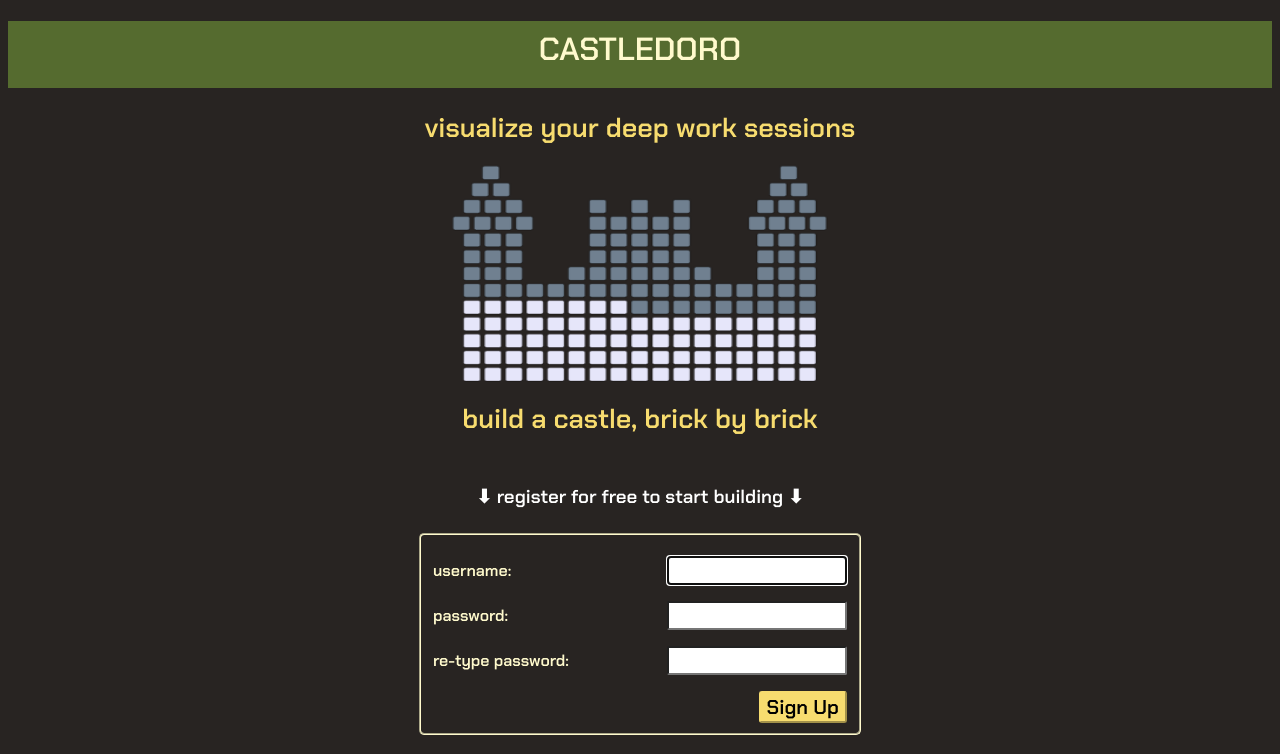
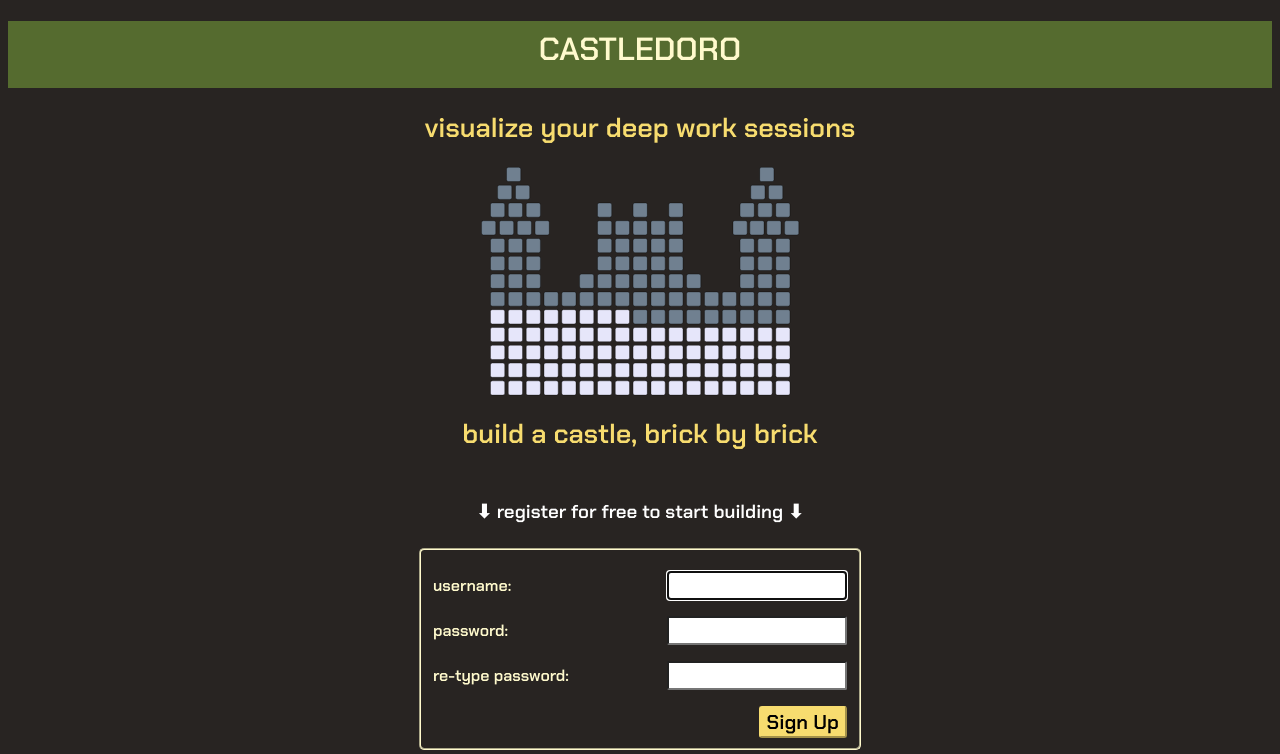
Before and after one commit to JBiondi/castledoro, a Django app: page / in a window 1280 px wide. Shown: the top 754 px of the page. Run offline with Django 3.2, Linux system fonts and the light colour scheme.

Commit message:
Updating css dimensions for homepage photo

```diff
--- a/frontend/static/css/styles.css
+++ b/frontend/static/css/styles.css
@@ -423,8 +423,8 @@ svg {
 }
 
 .homepage-photo {
-    width: 420px;
-    height: 252px;
+    width: 357px;
+    height: 267px;
 }
 
 .homepage-photo-container {
```
